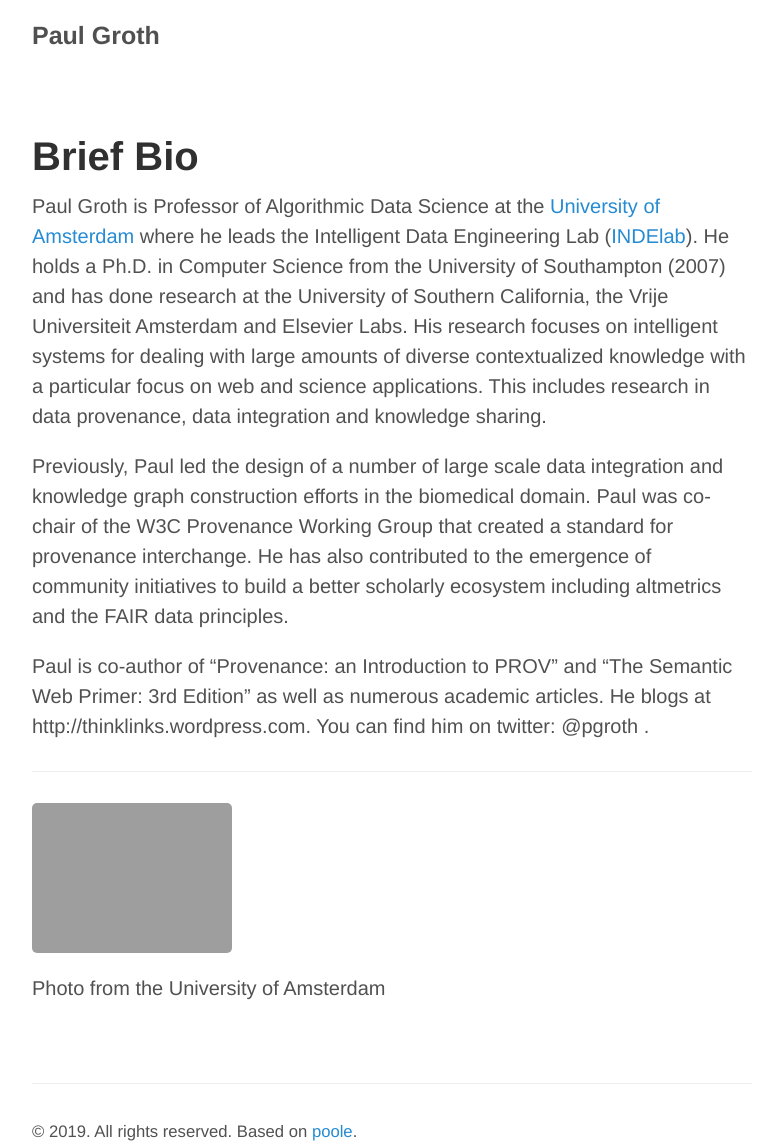
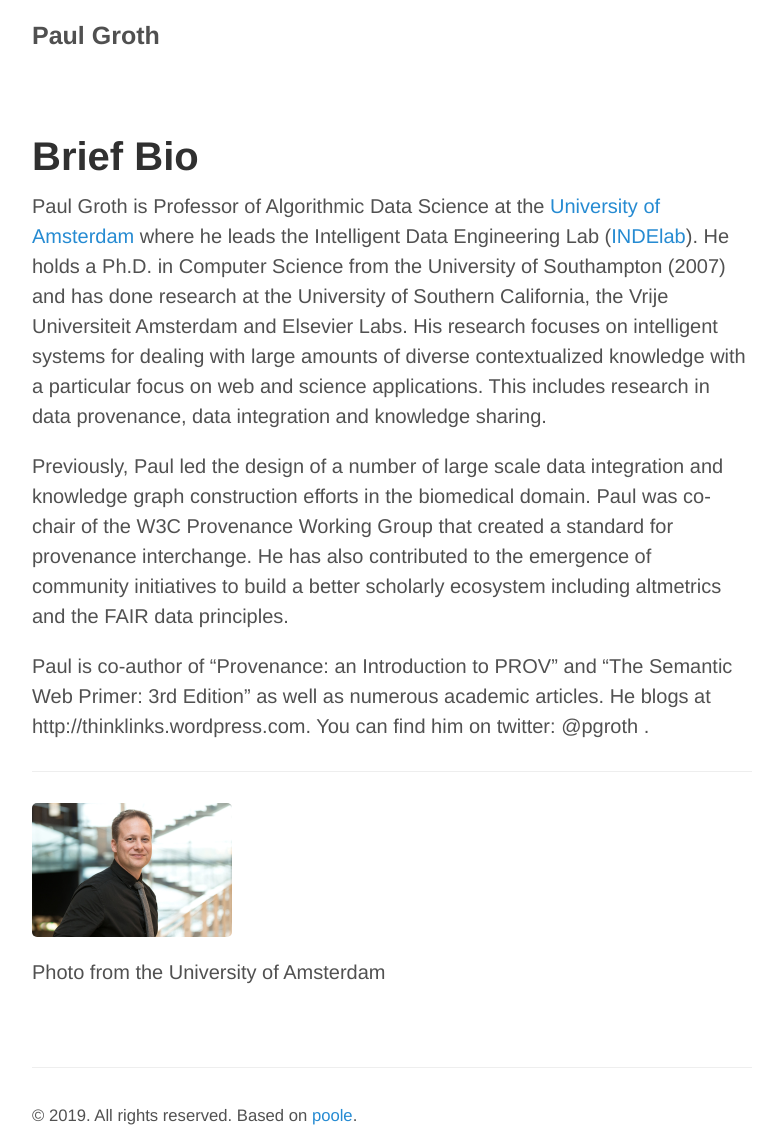
Before and after one commit to pgroth/pgroth.github.com, a Jekyll site: the page built from bio.md, in a window 1280 px wide. Shown: the whole page, without its empty margins (248-1031 px from the left). Built offline with Jekyll 4.4.1, drawn with Linux system fonts in a browser that asks for light colours.

Commit message:
Update bio.md

```diff
--- a/bio.md
+++ b/bio.md
@@ -10,5 +10,5 @@
 Paul is co-author of "Provenance: an Introduction to PROV" and "The Semantic Web Primer: 3rd Edition" as well as numerous academic articles. He blogs at http://thinklinks.wordpress.com. You can find him on twitter: @pgroth .
 
 ---
-<img src="http://pgroth.com/headshot-uva-small" width="200">
+<img src="http://pgroth.com/headshot-uva-small.jpeg" width="200">
 Photo from the University of Amsterdam
```
